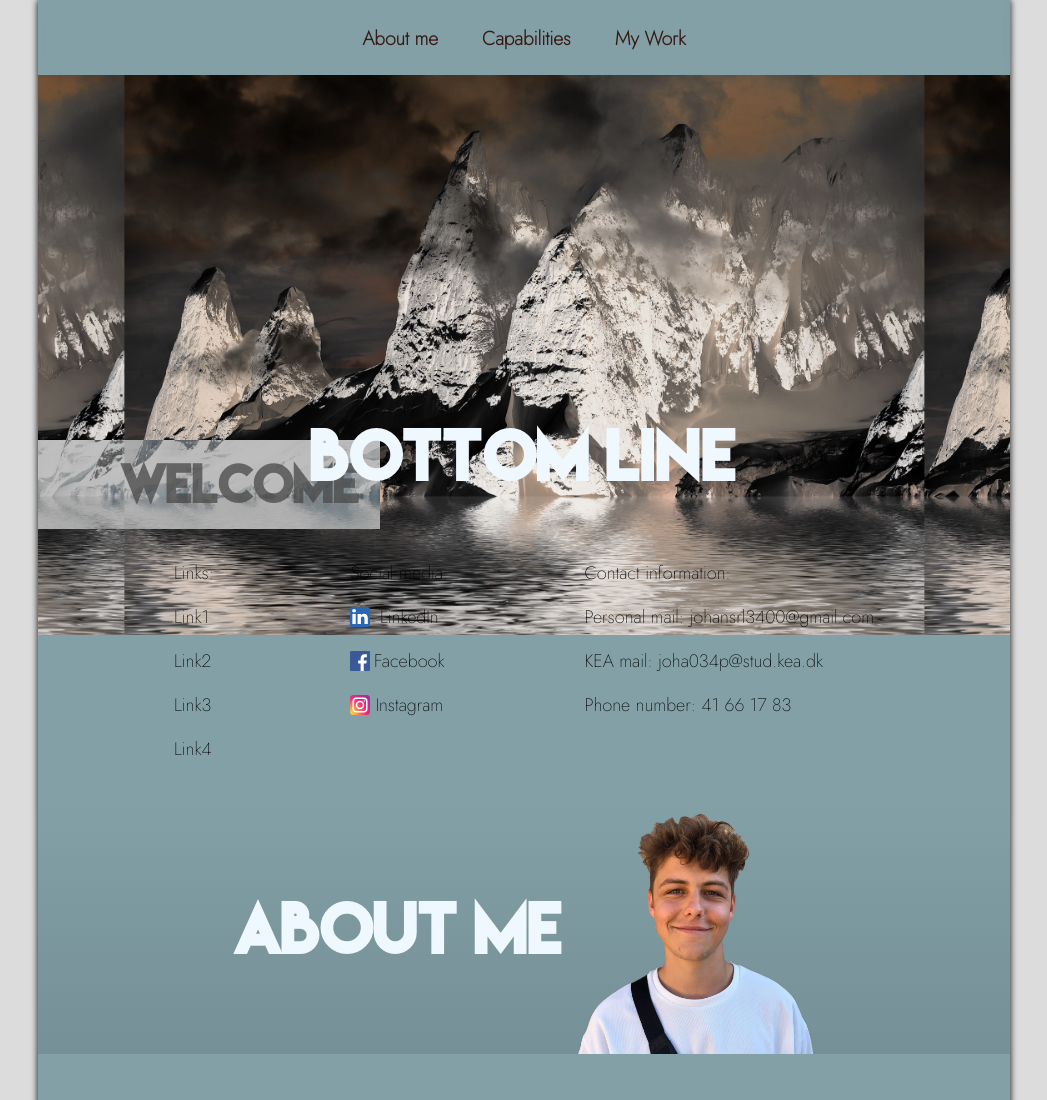
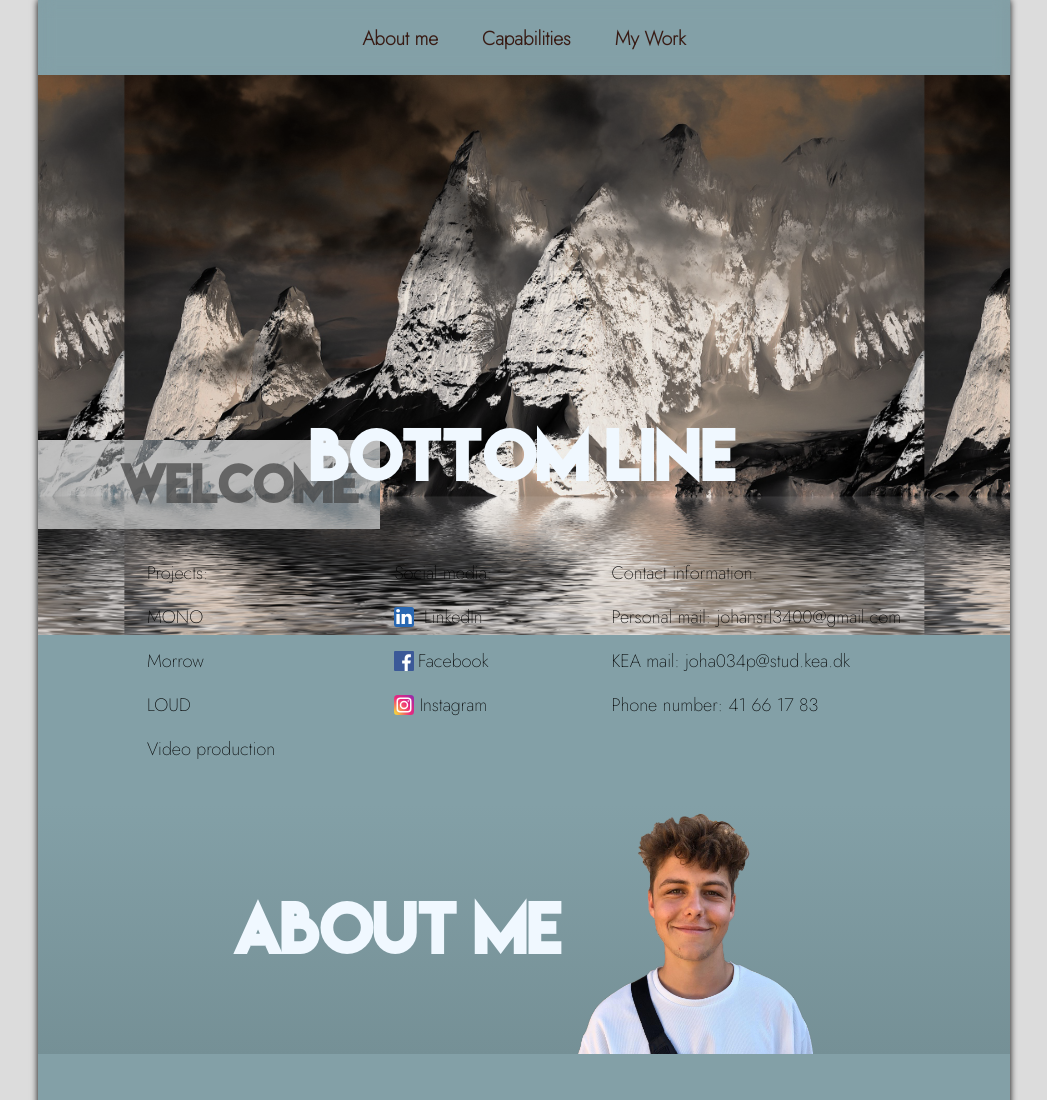
Before and after one commit to joha034p/personal_website, a plain HTML site: page index.html in a window 1280 px wide. Shown: the top 1100 px of the page, without its empty margins (116-1163 px from the left). Drawn offline with Linux system fonts and the light colour scheme.

Commit message:
small touches

```diff
--- a/index.html
+++ b/index.html
@@ -186,11 +186,11 @@
       <h2>Bottom Line</h2>
       <div class="footer_text">
         <div class="links">
-          <p>Links:</p>
-          <p>Link1</p>
-          <p>Link2</p>
-          <p>Link3</p>
-          <p>Link4</p>
+          <p>Projects:</p>
+          <p><a href="https://xd.adobe.com/view/5a52208c-6933-4f59-a084-792543b6e1e1-0f01/" target="_blank">MONO</a></p>
+          <p><a href="http://johanrives.dk/morrow/" target="_blank">Morrow</a></p>
+          <p><a href="http://johanrives.dk/loud/" target="_blank">LOUD</a></p>
+          <p><a href="https://www.youtube.com/watch?v=Oi5utgoXfiw&ab_channel=JohanRivesLarsen" target="_blank">Video production</a></p>
         </div>
         <div class="socials">
           <p>Social media:</p>
--- a/style.css
+++ b/style.css
@@ -482,6 +482,7 @@ footer {
   grid-template-columns: repeat(auto-fit, minmax(310px, 1fr));
   padding-left: 12vw;
   padding-right: 12vw;
+  gap: 10px;
 }
 .footer_text p {
   display: flex;
@@ -492,7 +493,8 @@ footer {
   width: 20px;
 }
 
-.footer_text .contact p {
+.footer_text .contact p,
+.footer_text .links p {
   display: block;
 }
 
```
